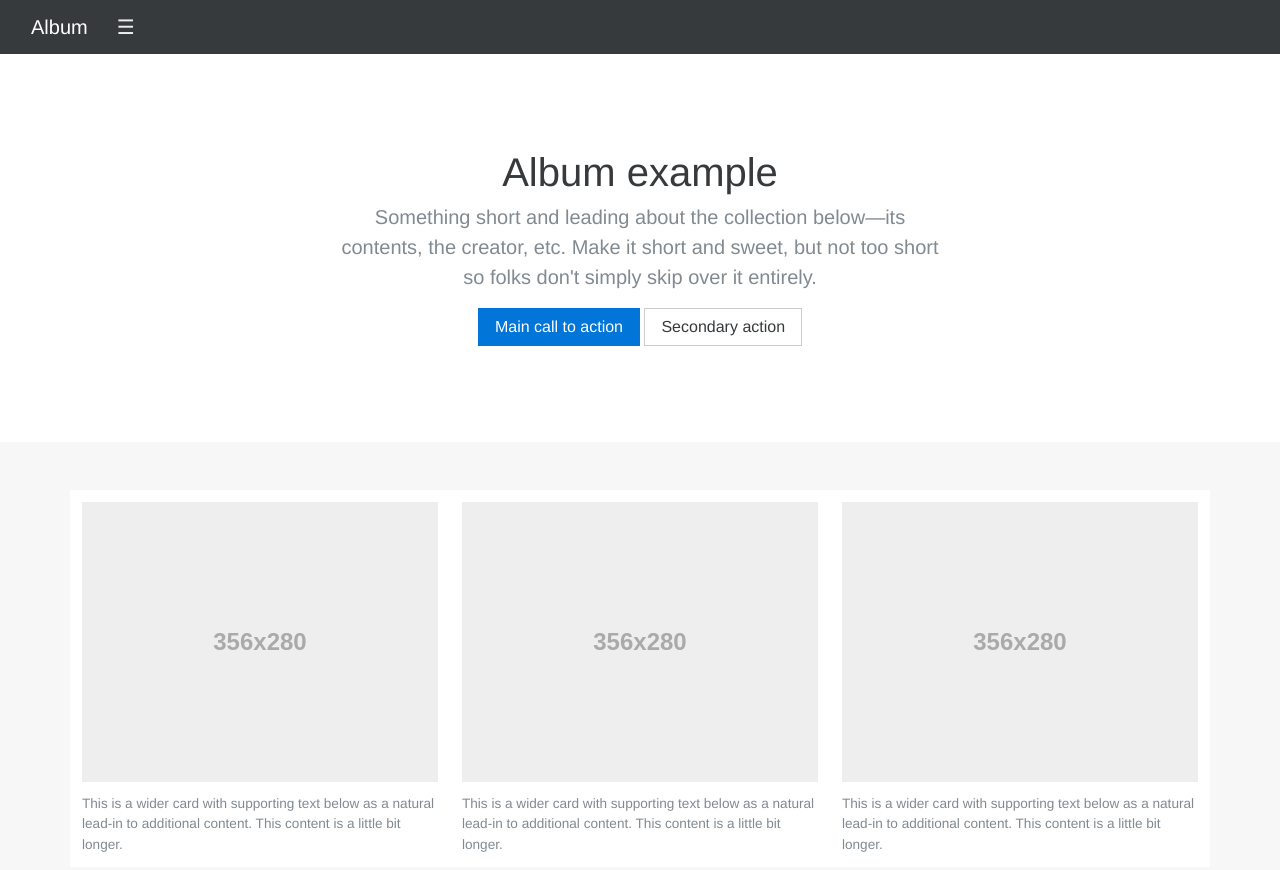
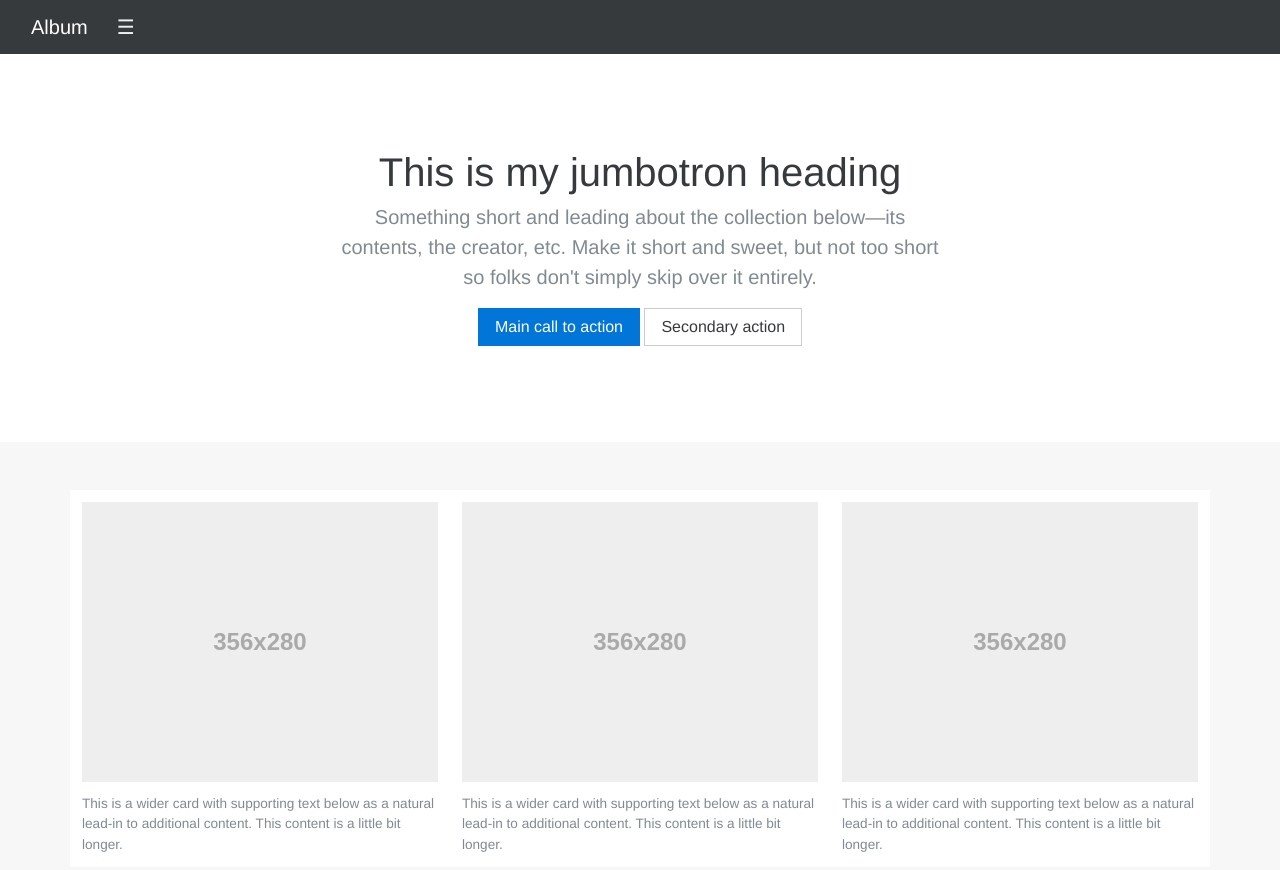
Before and after one commit to stephangouw/btsp4, a website: page index.html in a window 1280 px wide. Shown: the top 870 px of the page. Drawn offline with nearby package versions, Linux system fonts and the light colour scheme.

Commit message:
Changed jumbotron

```diff
--- a/index.html
+++ b/index.html
@@ -38,7 +38,7 @@
 
     <section class="jumbotron text-xs-center">
       <div class="container">
-        <h1 class="jumbotron-heading">Album example</h1>
+        <h1 class="jumbotron-heading">This is my jumbotron heading</h1>
         <p class="lead text-muted">Something short and leading about the collection below—its contents, the creator, etc. Make it short and sweet, but not too short so folks don't simply skip over it entirely.</p>
         <p>
           <a href="#" class="btn btn-primary">Main call to action</a>
```
